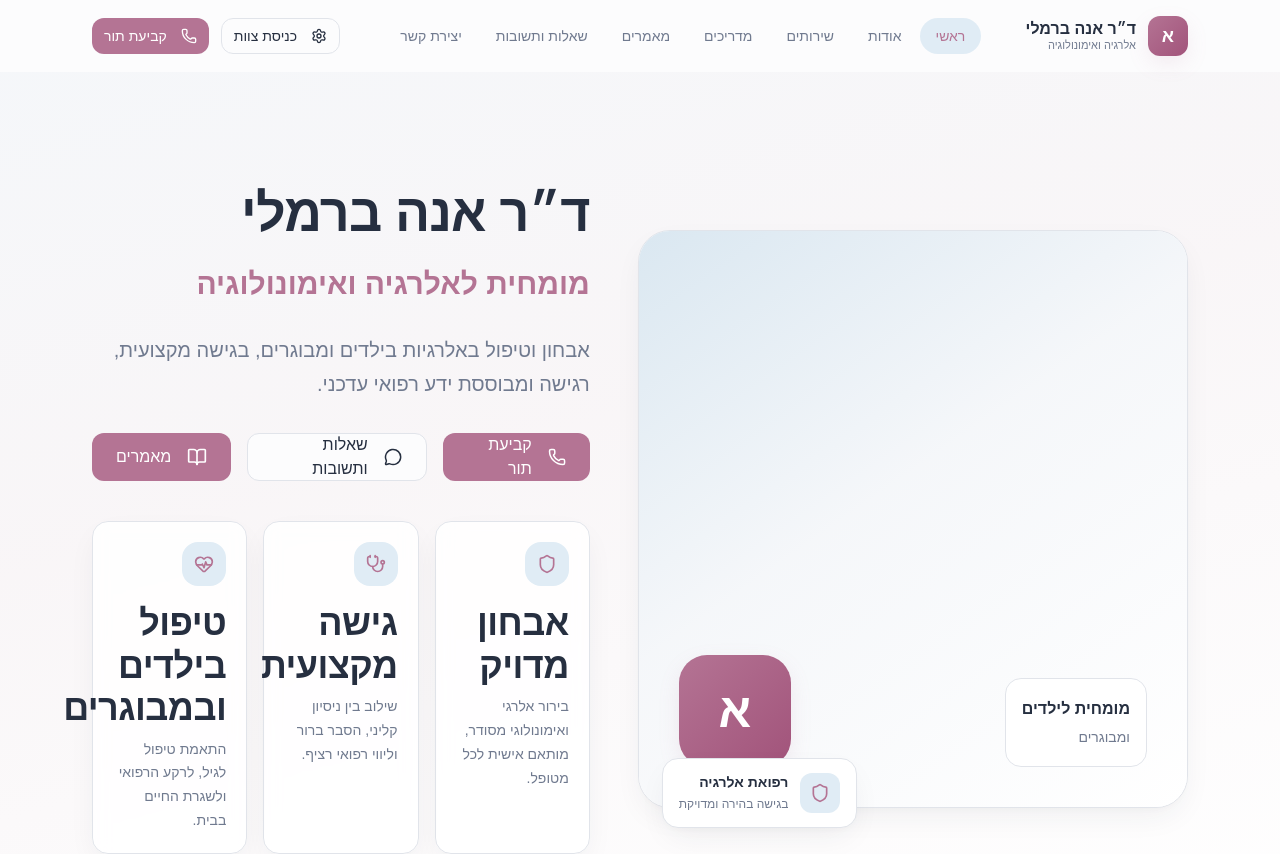
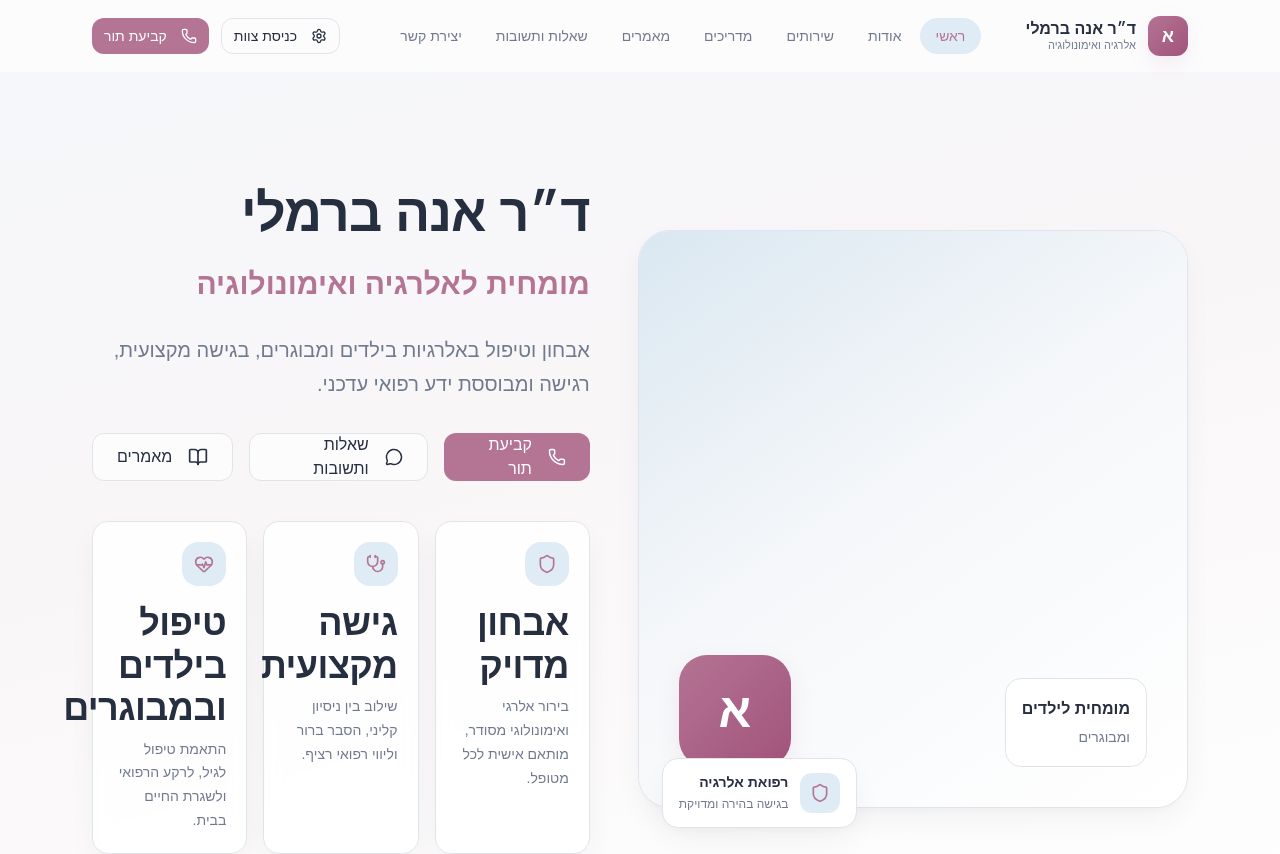
Before and after one commit to shybarm/ihaveallergy-seo, a Next.js app: page / in a window 1280 px wide. Shown: the top 854 px of the page. Built offline with nearby package versions, Linux system fonts and the light colour scheme.

Commit message:
Update page.tsx

```diff
--- a/app/page.tsx
+++ b/app/page.tsx
@@ -156,7 +156,7 @@ export default function HomePage() {
                     </Link>
                   </Button>
 
-                  <Button size="lg" variant="secondary" asChild>
+                  <Button size="lg" variant="outline" asChild>
                     <Link href="/blog">
                       <BookOpen className="ml-2 h-5 w-5" />
                       מאמרים
```
